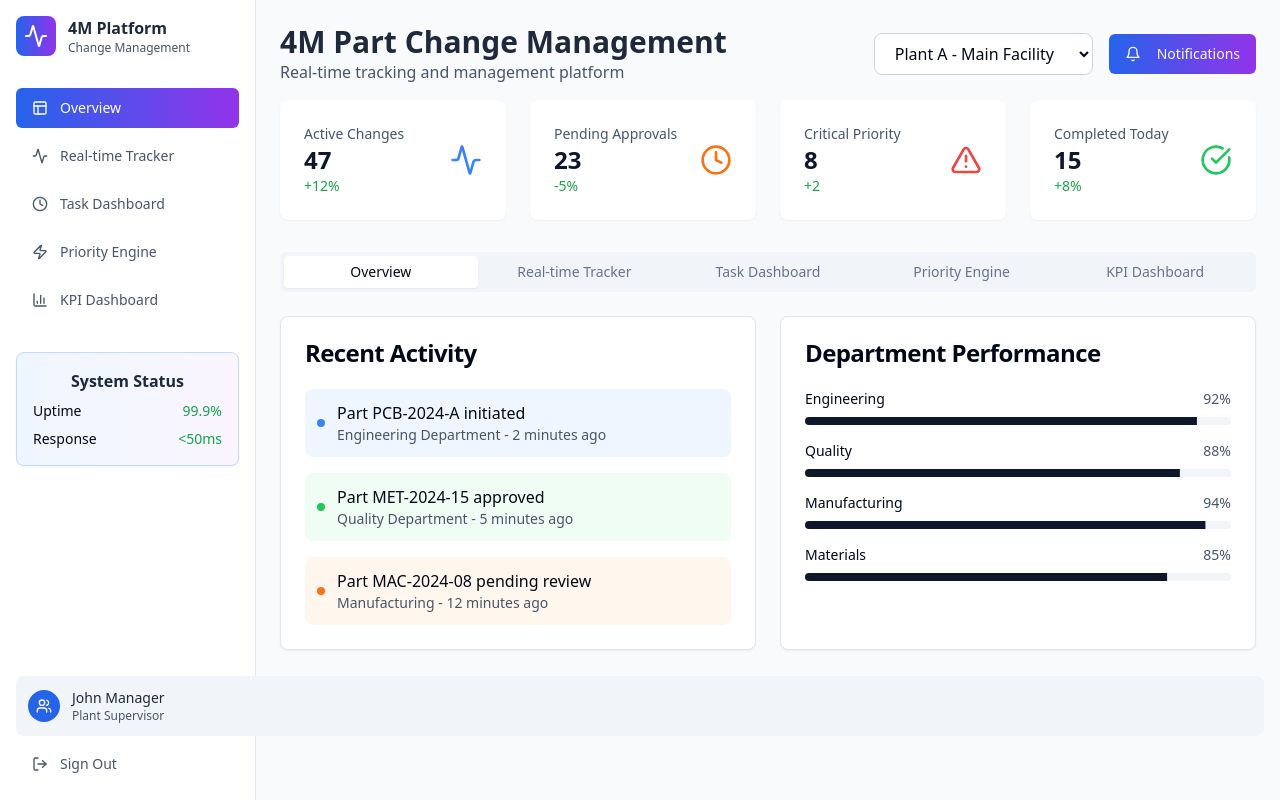
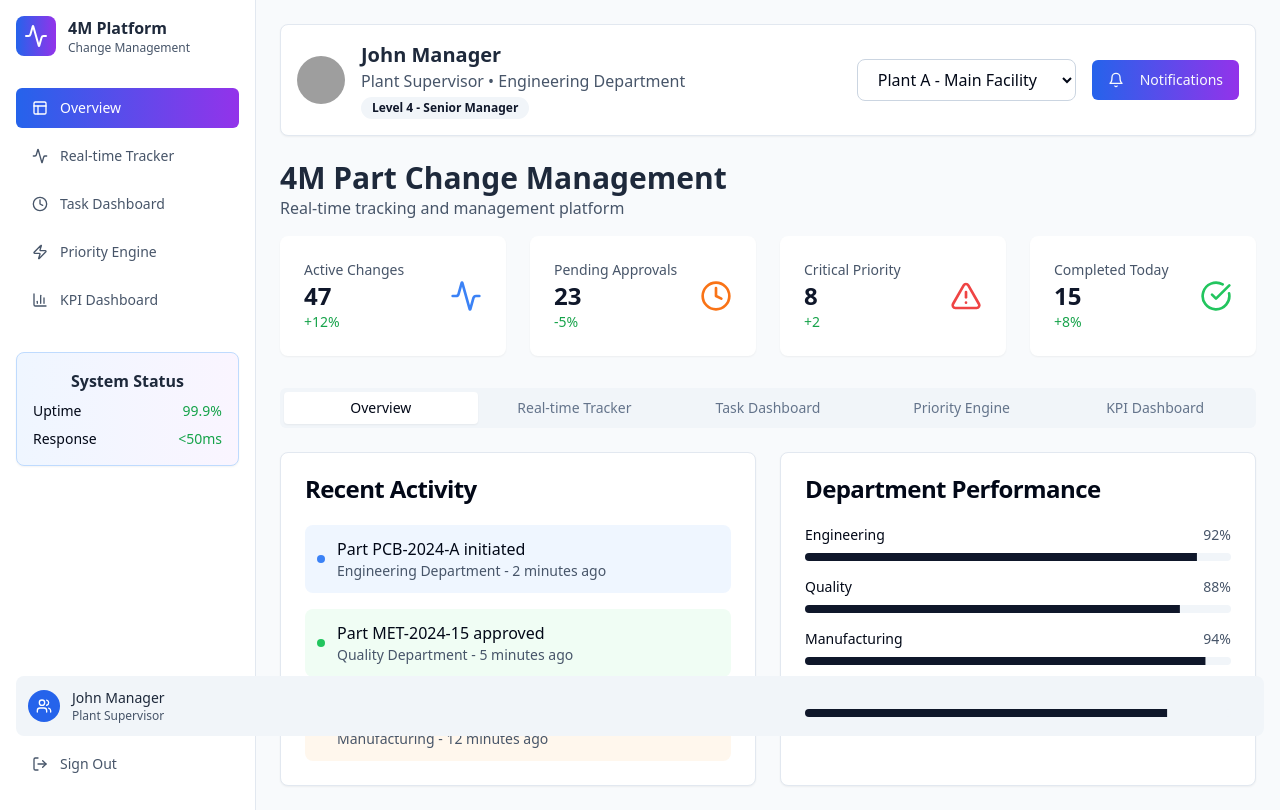
Before and after one commit to AbahBrian/change-nexus-horizon, a React (Vite) app: page /dashboard in a window 1280 px wide. Built offline with nearby package versions, Linux system fonts and the light colour scheme; grey boxes are pictures that could not be loaded.

Commit message:
Add user profile header
Adds a user profile section to the header of the application.

```diff
--- a/src/pages/Dashboard.tsx
+++ b/src/pages/Dashboard.tsx
@@ -5,7 +5,8 @@ import { Button } from '@/components/ui/button';
 import { Badge } from '@/components/ui/badge';
 import { Progress } from '@/components/ui/progress';
 import { Tabs, TabsContent, TabsList, TabsTrigger } from '@/components/ui/tabs';
-import { Clock, AlertTriangle, CheckCircle, Users, Activity, Bell } from 'lucide-react';
+import { Clock, AlertTriangle, CheckCircle, Users, Activity, Bell, User } from 'lucide-react';
+import { Avatar, AvatarFallback, AvatarImage } from '@/components/ui/avatar';
 import TimelineTracker from '@/components/TimelineTracker';
 import TaskDashboard from '@/components/TaskDashboard';
 import PrioritySimulator from '@/components/PrioritySimulator';
@@ -28,11 +29,23 @@ const Dashboard = () => {
       <NavigationSidebar activeTab={activeTab} setActiveTab={setActiveTab} />
 
       <div className="flex-1 p-6">
-        <div className="mb-6">
-          <div className="flex justify-between items-center mb-4">
-            <div>
-              <h1 className="text-3xl font-bold text-slate-800">4M Part Change Management</h1>
-              <p className="text-slate-600">Real-time tracking and management platform</p>
+        {/* User Profile Header */}
+        <div className="mb-6 bg-white rounded-lg shadow-sm border p-4">
+          <div className="flex items-center justify-between">
+            <div className="flex items-center gap-4">
+              <Avatar className="w-12 h-12">
+                <AvatarImage src="/placeholder.svg" />
+                <AvatarFallback className="bg-gradient-to-r from-blue-600 to-purple-600 text-white">
+                  <User className="w-6 h-6" />
+                </AvatarFallback>
+              </Avatar>
+              <div>
+                <h2 className="text-xl font-semibold text-slate-800">John Manager</h2>
+                <p className="text-slate-600">Plant Supervisor • Engineering Department</p>
+                <Badge variant="secondary" className="mt-1">
+                  Level 4 - Senior Manager
+                </Badge>
+              </div>
             </div>
             <div className="flex items-center gap-4">
               <select
@@ -48,6 +61,15 @@ const Dashboard = () => {
                 <Bell className="w-4 h-4 mr-2" />
                 Notifications
               </Button>
+            </div>
+          </div>
+        </div>
+
+        <div className="mb-6">
+          <div className="flex justify-between items-center mb-4">
+            <div>
+              <h1 className="text-3xl font-bold text-slate-800">4M Part Change Management</h1>
+              <p className="text-slate-600">Real-time tracking and management platform</p>
             </div>
           </div>
 
```
